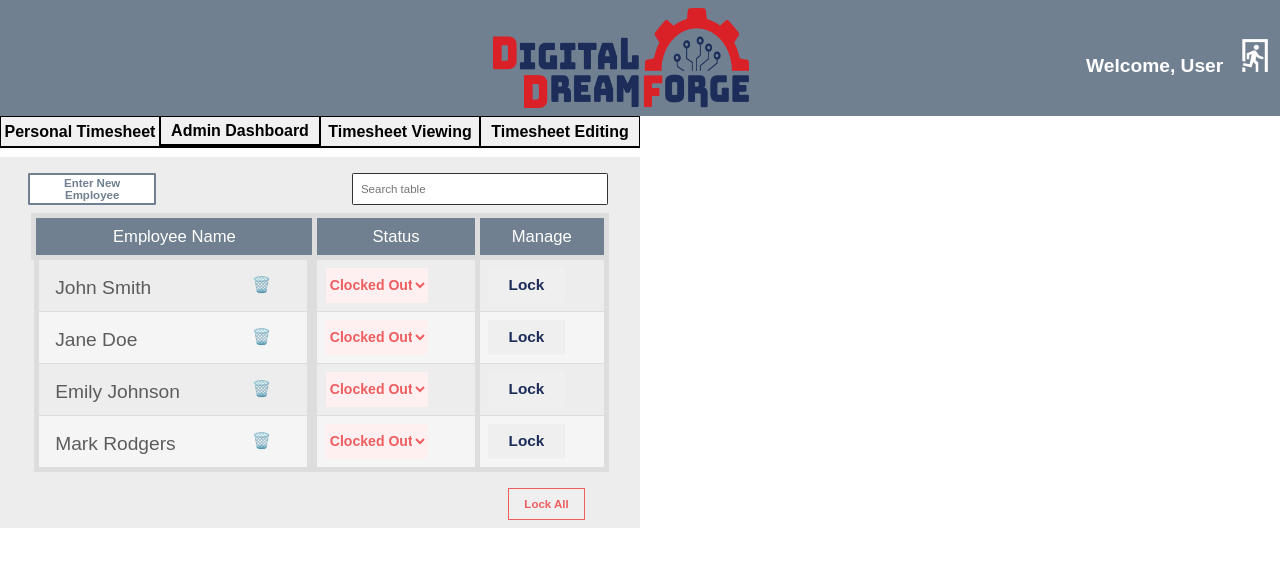
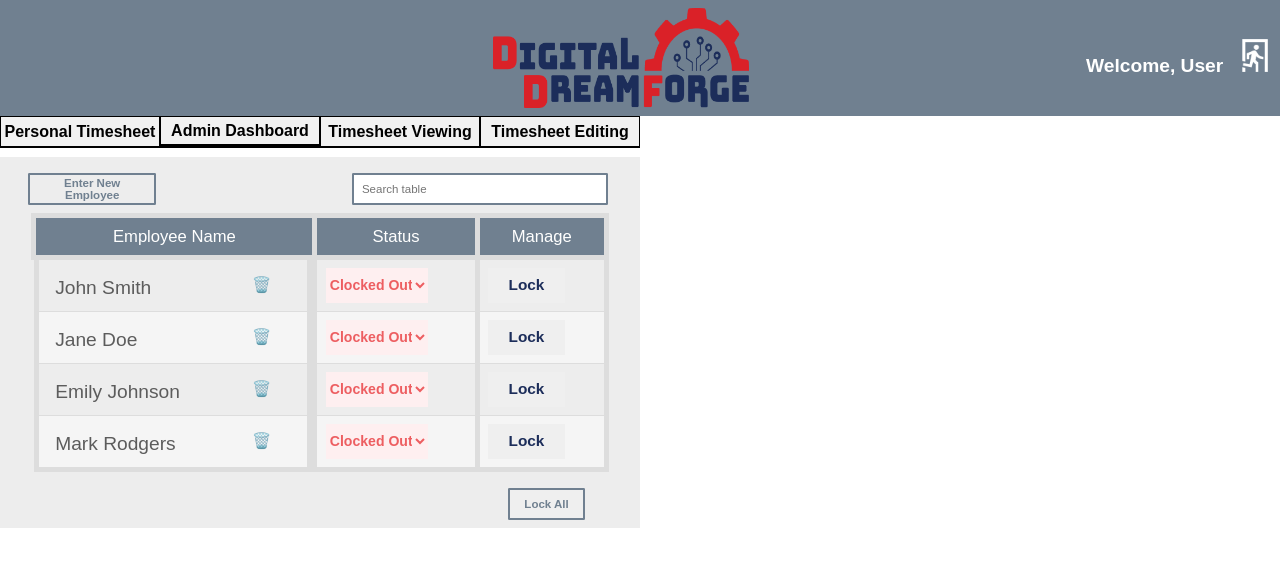
Before and after one commit to IKs2002/Tick-Tock-Tech, a React (Create React App) app: page /DefaultPage in a window 1280 px wide. Shown: the top 566 px of the page. Built offline with nearby package versions, Linux system fonts and the light colour scheme.

Commit message:
more cosmetic work

```diff
--- a/src/Componets/AddEmployeeForm.css
+++ b/src/Componets/AddEmployeeForm.css
@@ -13,7 +13,7 @@
   color: #708090;
 }
 
-/* This is the button that opens the modal */
+/* This is the button that opens the modal and it is called in AdminTable.js*/
 .AdminDashboard_EnterNewEmployee {
   width: 10vw;
   height: 4vh;
@@ -21,7 +21,7 @@
   margin-bottom: 1vh;
   margin-top: 1vh;
   font-size: 0.9vw;
-  background-color: #FFFFFF;
+  background-color: #ededed;
   border: 0.2vw solid #708090;
   border-radius: 0.1vw;
   color: #708090;
@@ -41,7 +41,7 @@
   margin-top: 1vh;
   font-size: 0.9vw;
   border: 0.2vw solid #708090;
-  border-radius: 0.4vw;
+  border-radius: 0.2vw;
   background-color: #FFFFFF;
 }
 
@@ -61,7 +61,7 @@
   border-radius: 0.1vw;
   color: #FFFFFF;
   font-weight: bold;
-  border-radius: 0.4vw;
+  border-radius: 0.2vw;
 }
 
 .ConfirmButton {
@@ -76,7 +76,7 @@
   border-radius: 0.1vw;
   color: #FFFFFF;
   font-weight: bold;
-  border-radius: 0.4vw;
+  border-radius: 0.2vw;
 }
 
 /*Created and last edited by Seif Ikbarieh on 2/25/2024.*/
--- a/src/Componets/AdminTable.css
+++ b/src/Componets/AdminTable.css
@@ -26,7 +26,7 @@
   margin-bottom: 1vh;
   margin-top: 1vh;
   font-size: 0.9vw;
-  border: 0.1vw solid #333;
+  border: 0.2vw solid #708090;
   border-radius: 0.1vw;
   background-color: #FFFFFF;
 }
@@ -93,8 +93,9 @@
 .AdminDashboard_LockAllButton {
   width: 6vw;
   height: 4vh;
-  border: 0.15vw solid #ed5e61;
-  color: #ed5e61;
+  border: 0.2vw solid #708090;
+  border-radius: 0.1vw;
+  color: #708090;
   font-size: 0.9vw;
   font-weight: bold;
   margin-left: 38.9vw;
```
